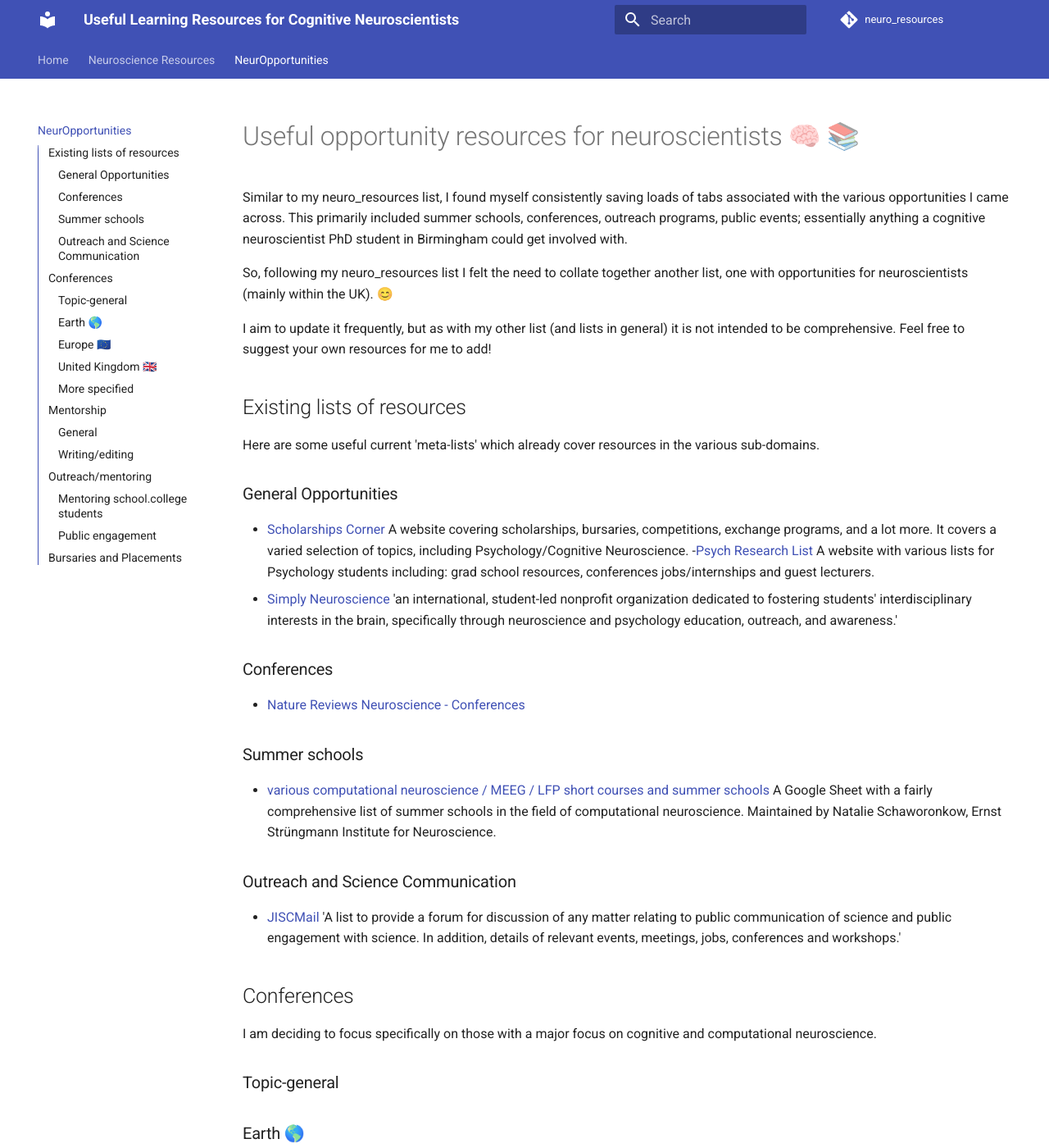
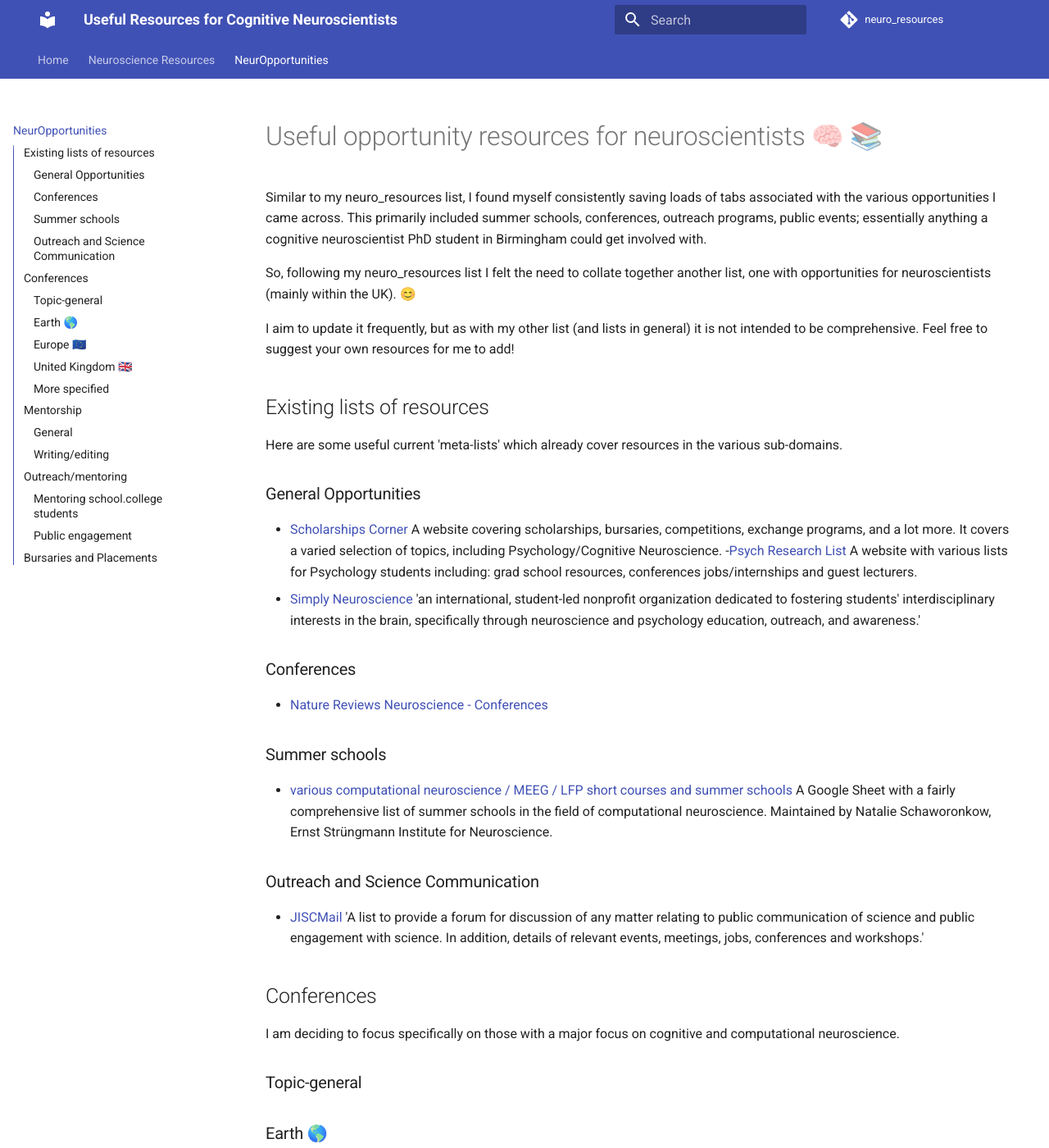
Before and after one commit to sohaamir/neuro_resources, an MkDocs documentation site: the page built from docs/neuropportunities.md, in a window 1280 px wide and 1400 px high. Shown: the whole window at 82% size. Built offline with MkDocs 1.6.1 and Material for MkDocs 9.7.7, drawn with Linux system fonts in a browser that asks for light colours; comment, search, counter and statistics services are not loaded.

Commit message:
changed page formatting to work better with materials theme

```diff
--- a/docs/css/extra.css
+++ b/docs/css/extra.css
@@ -1,30 +1,15 @@
-/* Container layout adjustments */
-.container {
-    max-width: 95% !important;
-    width: 95% !important;
-    margin-left: auto !important;
-    margin-right: auto !important;
+/* Material theme sidebar adjustments */
+.md-sidebar--primary {
+    width: 300px;
+    margin-left: -30px;
 }
 
-/* Sidebar adjustments */
-.col-md-3 {
-    padding-left: 0 !important;
-    width: 15% !important;  /* Make sidebar narrower */
+/* Content adjustments /
+.md-content {
+    margin-left: 270px; / 300px - 30px */
 }
 
-.bs-sidebar {
-    margin-left: 0 !important;
-    padding-left: 5px !important;
-    width: 100% !important;
-}
-
-/* Content area adjustments */
-.col-md-9 {
-    width: 85% !important;
-    padding-left: 20px !important;
-    float: right !important;
-}
-
+/* Grid layout */
 .grid-container {
     display: grid;
     grid-template-columns: repeat(auto-fit, minmax(300px, 1fr));
@@ -62,11 +47,3 @@
     margin-top: 0;
     color: #2c3e50;
 }
-
-.wm-toc-li {
-    display: none;
-}
-
-.toctree-l1:not(:first-child) {
-    display: none;
-}
--- a/mkdocs.yml
+++ b/mkdocs.yml
@@ -1,4 +1,4 @@
-site_name: Useful Learning Resources for Cognitive Neuroscientists
+site_name: Useful Resources for Cognitive Neuroscientists
 
 # Theme configuration
 theme:
@@ -15,6 +15,8 @@ theme:
     - navigation.indexes
     - navigation.expand
     - navigation.collapsible
+    - navigation.tracking
+    - toc.follow
     - toc.integrate
     - search.suggest
     - search.highlight
```
Also changed, not shown: docs/index.md (+40 -20 lines).
